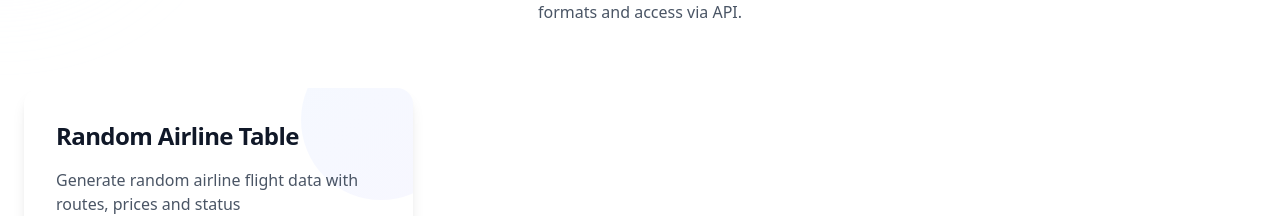
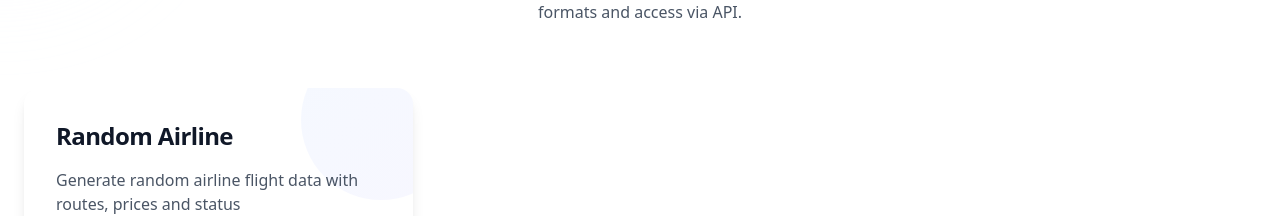
Before and after one commit to meetqy/randomkits, a Next.js app: page / in a window 1280 px wide. Shown: the part 1561-1777 px from the top of the page. Built offline with nearby package versions, Linux system fonts and the light colour scheme; what @ant-design/nextjs-registry would draw is missing.

Commit message:
feat: Implement airline page redirection and update tool title

```diff
--- /dev/null
+++ b/src/app/(tool)/airline/page.tsx
@@ -0,0 +1,5 @@
+import { redirect } from "next/navigation";
+
+export default function Page() {
+  redirect("/airline/table");
+}
--- a/src/app/_components/tools.tsx
+++ b/src/app/_components/tools.tsx
@@ -13,7 +13,7 @@ const { Title } = Typography;
 
 const tools = [
   {
-    title: "Random Airline Table",
+    title: "Random Airline",
     description:
       "Generate random airline flight data with routes, prices and status",
     path: "/airline",
--- a/src/components/providers.tsx
+++ b/src/components/providers.tsx
@@ -2,18 +2,12 @@
 import type { ReactNode } from "react";
 import { AntdRegistry } from "@ant-design/nextjs-registry";
 import "@ant-design/v5-patch-for-react-19";
-import { ConfigProvider, theme } from "antd";
+import { ConfigProvider } from "antd";
 
 export const Providers = ({ children }: { children: ReactNode }) => {
   return (
     <AntdRegistry>
-      <ConfigProvider
-      // theme={{
-      //   algorithm: theme.compactAlgorithm,
-      // }}
-      >
-        {children}
-      </ConfigProvider>
+      <ConfigProvider>{children}</ConfigProvider>
     </AntdRegistry>
   );
 };
```
